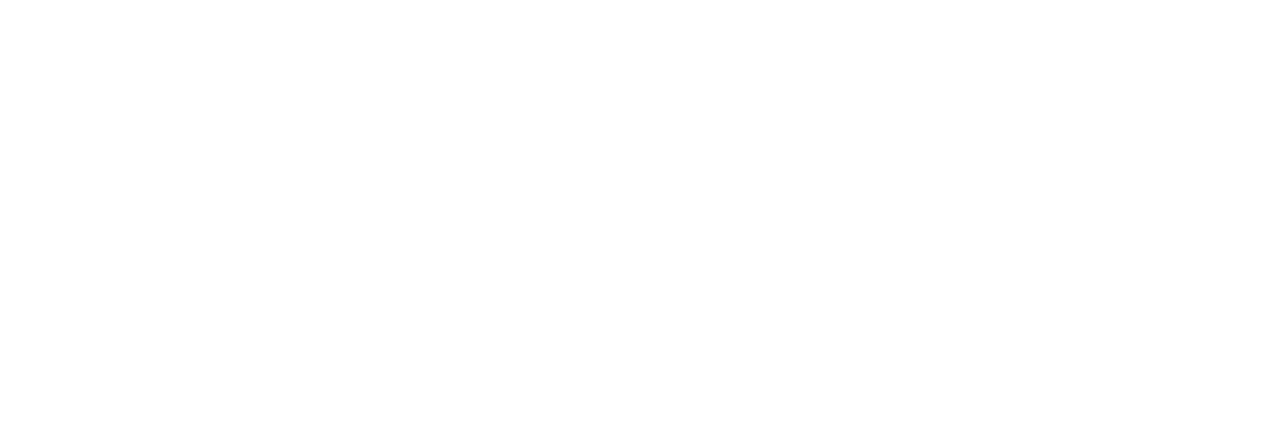
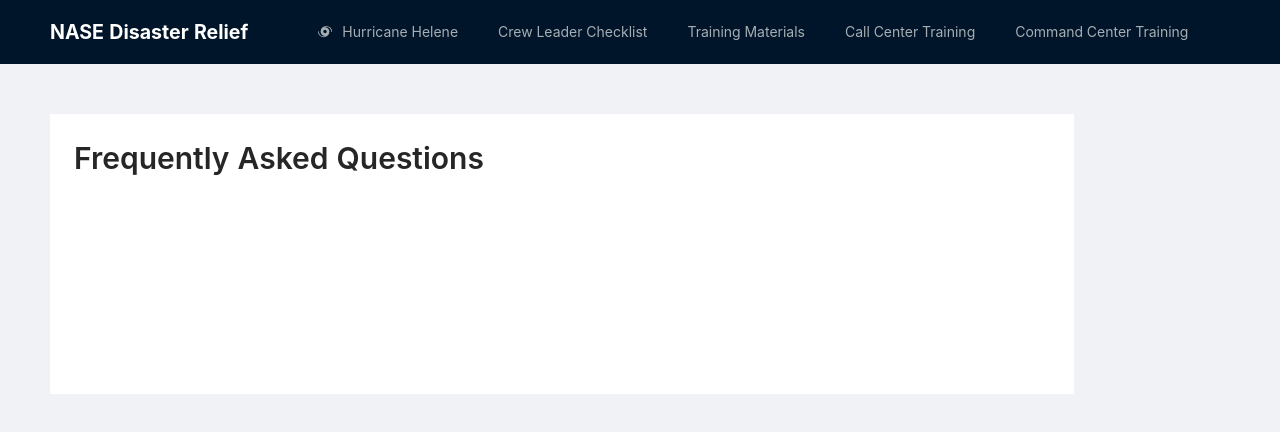
Before and after one commit to jaremieww/nase-disaster-relief, a React (Create React App) app: page /faqs in a window 1280 px wide. Before the commit this address had no page. Shown: the top 432 px of the page. Built offline with nearby package versions, Linux system fonts and the light colour scheme.

Commit message:
add faqs

```diff
--- /dev/null
+++ b/src/FAQs.tsx
@@ -0,0 +1,10 @@
+import { Typography } from 'antd'
+
+const { Title } = Typography
+
+export default function FAQs() {
+  return <>
+    <Title level={2}>Frequently Asked Questions</Title>
+
+  </>
+}
--- a/src/Home.tsx
+++ b/src/Home.tsx
@@ -1,7 +1,7 @@
 import React from 'react'
 import { Collapse, Empty, Space, Typography } from 'antd'
 import { Link } from 'react-router-dom'
-import { AlertOutlined, PhoneOutlined } from '@ant-design/icons'
+import { AlertOutlined, PhoneOutlined, QuestionOutlined } from '@ant-design/icons'
 
 const { Title } = Typography
 const { Panel } = Collapse
@@ -42,6 +42,7 @@ export default function Home() {
 
     <Title level={3}>Leadership Training Materials</Title>
     <Space direction="vertical">
+      <Link to="faqs"><Space><QuestionOutlined />Frequently Asked Questions</Space></Link>
       <Link to="command-center"><Space><AlertOutlined />Command Center</Space></Link>
       <Link to="call-center"><Space><PhoneOutlined />Call Center</Space></Link>
       <Link to="communications"><Space>Communications</Space></Link>
--- a/src/index.tsx
+++ b/src/index.tsx
@@ -22,6 +22,7 @@ import SavannahCC from './components/helene/SavannahCC'
 import AikenCC from './components/helene/AikenCC'
 import LeniorCC from './components/helene/LeniorCC'
 import CommunicationsTrainingMaterials from './CommunicationsTrainingMaterials';
+import FAQs from './FAQs'
 
 
 ReactDOM.render(
@@ -32,6 +33,7 @@ ReactDOM.render(
           <AntApp />
         }>
           <Route path="training" element={<Training />} />
+          <Route path="faqs" element={<FAQs />} />
           <Route path="crew-leader-checklist" element={<CrewLeaderChecklist />} />
           <Route path="call-center" element={<CallCenterTrainingMaterials />} />
           <Route path="communications" element={<CommunicationsTrainingMaterials />} />
```
